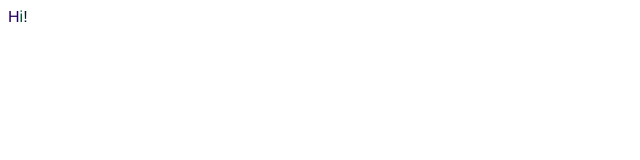
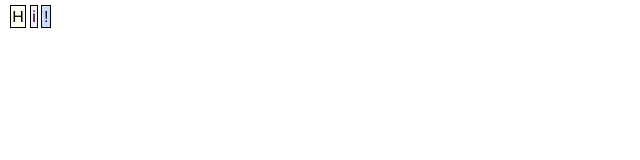
Before and after one commit to heaviss/ransomnote, a Vue app: page / in a window 1280 px wide. Shown: the top 160 px of the page, without its empty margins (0-640 px from the left). Built offline with nearby package versions, Linux system fonts and the light colour scheme.

Commit message:
Add background color randomization; refactor

```diff
--- a/src/components/RansomLetter.vue
+++ b/src/components/RansomLetter.vue
@@ -10,17 +10,30 @@ export default {
     randomFontColor: {
       type: Boolean,
       default: true
+    },
+    randomBackColor: {
+      type: Boolean,
+      default: true
     }
   },
   methods: {
+    rand: function(min, max){
+      return Math.floor(Math.random() * (max - min) + min);
+    },
     randomizeFontColor: function() {
-      const font_h = Math.floor(Math.random() * (360 - 0));
-      const font_l = Math.floor(Math.random() * (26 - 0));
+      const font_h = this.rand(0, 360)
+      const font_l = this.rand(0, 26)
       this.$el.style.setProperty('--font-color', `hsl(${font_h}, 100%, ${font_l}%)`)
+    },
+    randomizeBackgroundColor: function() {
+      const font_h = this.rand(0, 360)
+      const font_l = this.rand(88, 101)
+      this.$el.style.setProperty('--back-color', `hsl(${font_h}, 100%, ${font_l}%)`)
     }
   },
   mounted: function() {
     if(this.randomFontColor) {this.randomizeFontColor()}
+    if(this.randomBackColor) {this.randomizeBackgroundColor()}
   }
 }
 </script>
@@ -29,8 +42,15 @@ export default {
 
 span {
   --font-color: hsl(0, 100%, 10%);
+  --back-color: hsl(0, 100%, 90%);
 
   color: var(--font-color);
+  background-color: var(--back-color);
+
+  margin: 0.1em;
+  padding: 0.1em;
+  vertical-align: baseline;
+  border: 1px solid black;
 }
 
 </style>
--- a/src/components/RansomNote.vue
+++ b/src/components/RansomNote.vue
@@ -3,7 +3,8 @@
     <RansomLetter v-for="(letter, index) in text"
                   :letter="letter"
                   :key="index"
-                  :randomFontColor="randomFontColor">
+                  :randomFontColor="randomFontColor"
+                  :randomBackColor="randomBackColor">
     </RansomLetter>
   </div>
 </template>
@@ -21,6 +22,10 @@ export default {
     randomFontColor: {
       type: Boolean,
       default: true
+    },
+    randomBackColor: {
+      type: Boolean,
+      default: true
     }
   }
 }
```
Also changed, not shown: 1 other file (tests, documents, lock files or other folders).
